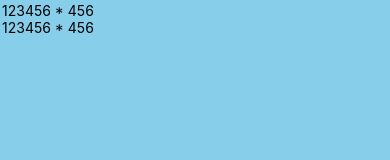
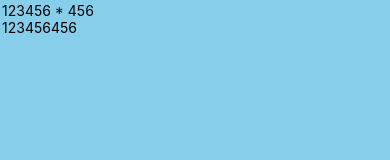
Before and after one commit to D-Coder135/CalC-App_React-Native, a React Native app: screen / in a window 390 px wide. Shown: the top 160 px of the page. Built offline with nearby package versions, Linux system fonts and the light colour scheme.

Commit message:
update the text inside the Text tag

```diff
--- a/components/Screen.js
+++ b/components/Screen.js
@@ -6,7 +6,7 @@ class Screen extends Component {
         return(
             <View style = {styles.screenComponent}>
                 <Text>123456 * 456</Text>
-                <Text>123456 * 456</Text>
+                <Text>123456456</Text>
             </View>
         );
     }
```
